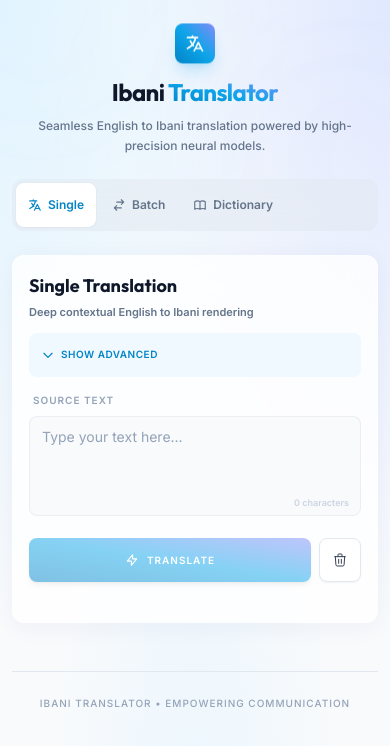
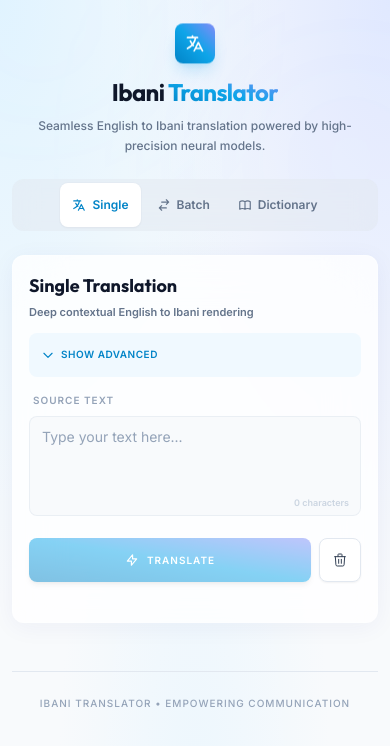
Before and after one commit to williampepple1/ibani-ai, a React (Vite) app: page / in a window 390 px wide. Shown: the top 746 px of the page. Built offline with nearby package versions, Linux system fonts and the light colour scheme; no server answers.

Commit message:
Update App.tsx

```diff
--- a/src/App.tsx
+++ b/src/App.tsx
@@ -27,7 +27,7 @@ function App() {
       <main className="container mx-auto px-3 sm:px-4 md:px-6 pb-8 sm:pb-12 relative z-10">
         {/* Tab Navigation */}
         <div className="flex justify-center mb-6 sm:mb-8">
-          <div className="bg-slate-200/50 backdrop-blur-md p-1 rounded-xl flex gap-1 w-full sm:w-auto overflow-x-auto">
+          <div className="bg-slate-200/50 backdrop-blur-md p-1 rounded-xl flex gap-1 justify-center w-full sm:w-auto">
             <button
               onClick={() => setActiveTab('single')}
               className={`tab-button ${
```
